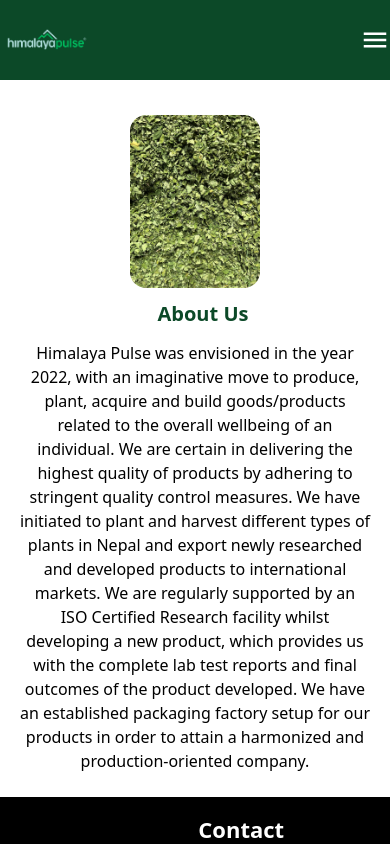
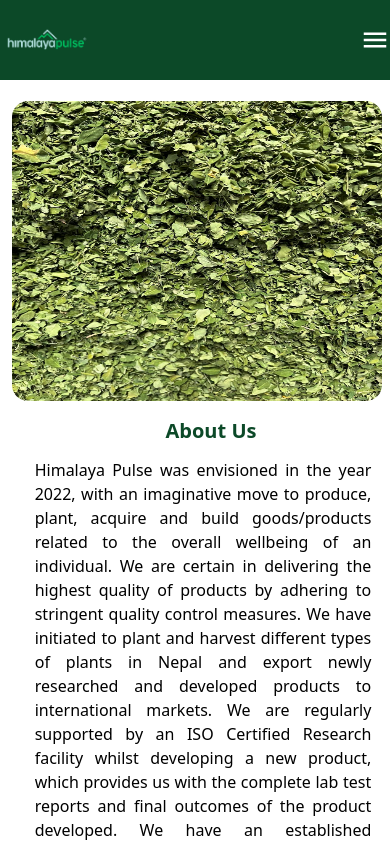
Before and after one commit to dipenbhat557/Himalaya-pulse, a React (Vite) app: page /aboutus in a window 390 px wide. Shown: the top 844 px of the page. Built offline with nearby package versions, Linux system fonts and the light colour scheme.

Commit message:
:bug: fixed about us image not rendering in mobile version

```diff
--- a/src/components/AboutUs.tsx
+++ b/src/components/AboutUs.tsx
@@ -23,11 +23,12 @@
   }, []);
 
   return (
-    <div className=" sm:h-[58.5vh] ">
+    <div className="h-auto sm:h-[58.5vh] ">
       <Navbar isHome={false} />
       <div
-        className={`w-full h-full flex flex-col sm:flex-row sm:justify-between ${styles.paddingY}`}
+        className={`w-full h-full flex flex-col sm:flex-row sm:justify-between pl-4 ${styles.paddingY}`}
       >
+        <div className="sm:hidden w-full h-[312px] -z-10" />
         <motion.div
           variants={fadeIn("right", "spring", 0.7, 0.6)}
           className="w-full sm:w-[35%] flex items-center sm:mt-7 justify-center h-[50%] sm:h-full sm:relative"
@@ -35,7 +36,7 @@
           {heroElements.map((element, index) => (
             <div
               key={index}
-              className={` sm:absolute w-full h-full  ${
+              className={` absolute left-[3%]  top-[12%] sm:top-0 w-[95%] sm:w-full h-[300px] sm:h-full  ${
                 index === currentElement
                   ? "visible opacity-100"
                   : "invisible opacity-0"
@@ -60,7 +61,7 @@
           </motion.p>
           <motion.p
             variants={fadeIn("left", "spring", 0.7, 0.6)}
-            className="w-[90%] text-center sm:leading-loose"
+            className="w-[90%] text-justify sm:text-center sm:leading-loose"
           >
             Himalaya Pulse was envisioned in the year 2022, with an imaginative
             move to produce, plant, acquire and build goods/products related to
--- a/src/components/Footer.tsx
+++ b/src/components/Footer.tsx
@@ -30,7 +30,7 @@
       className="bg-black w-full h-[30vh] sm:h-[30vh] flex flex-col justify-between"
     >
       <div className="w-full h-[90%] flex items-center justify-around">
-        <div className="w-[50%] sm:w-[50%] mt-20 ml-10 h-full flex flex-col items-center gap-4">
+        <div className="w-[50%] sm:w-[50%] mt-20 ml-10 h-[80%] flex flex-col items-center gap-4">
           <div className="w-full h-[50%]">
             <img
               src={logo}
```
